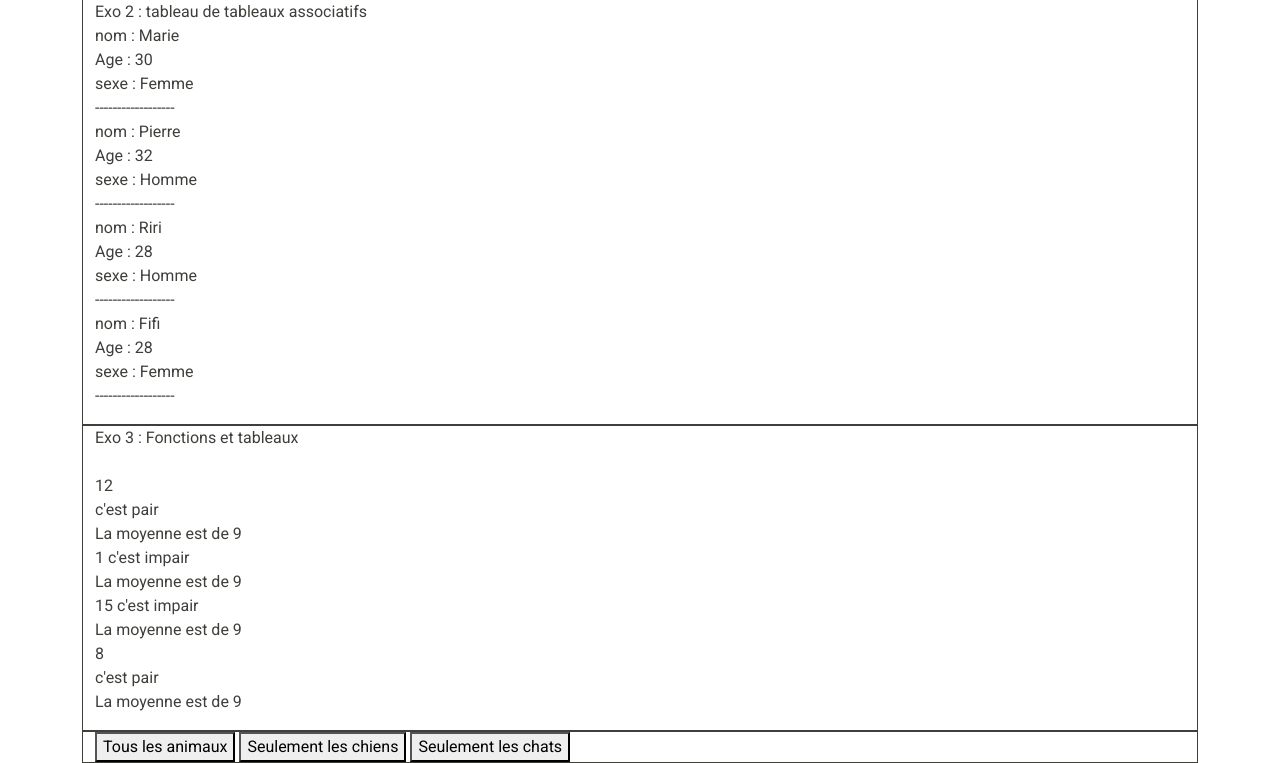
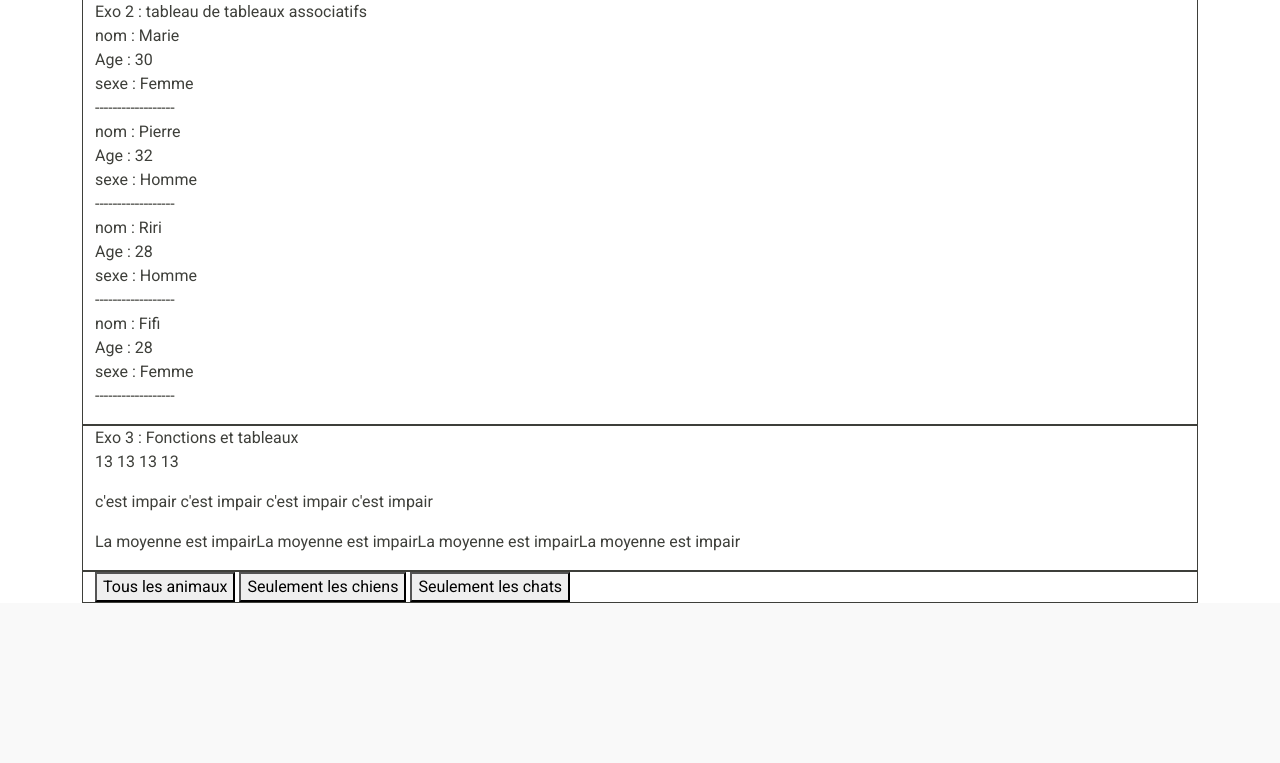
Before and after one commit to MaximeMillien/DWWMMM, a PHP site: page /exo1Moyen.php in a window 1280 px wide. Shown: the part 373-1136 px from the top of the page. After the commit the page ends 976 px from the top, so only its background shows below. Run offline with PHP 8.4, Linux system fonts and the light colour scheme.

Commit message:
27/11/222

```diff
--- a/SiteExercicePHPWEB/exo1Moyen.php
+++ b/SiteExercicePHPWEB/exo1Moyen.php
@@ -36,12 +36,15 @@ array("nom" => "Fifi" , "Age" => "28" , "sexe" => "Femme")]
 
 <!-- Question 3 -->
 <?php
-$tabNotes = array(12,1,15,8);
+$tabNotes = array(13,13,13,13);
 ?>
 
 <div class="container border border-dark">
     <label >Exo 3 : Fonctions et tableaux</label>
- <p><?php  for ($i = 0 ; $i < count($tabNotes) ; $i++) : afficherTableau($tabNotes[$i])  . estTableauPair ($tabNotes[$i]) . calculerMoyenne($tabNotes[$i]) ; endfor ?></p>
+ <p><?php  for ($i = 0 ; $i < count($tabNotes) ; $i++) : afficherTableau($tabNotes[$i])   ; endfor ?></p>
+ <p><?php for ($i = 0 ; $i < count($tabNotes) ; $i++) : estTableauPair ($tabNotes[$i]) ; endfor?></p>
+ <p><?php  for ($i = 0 ; $i < count($tabNotes) ; $i++) : calculerMoyenne($tabNotes[$i])  ; endfor ?></p>
+
 </div>
 
 
--- a/SiteExercicePHPWEB/fonctions.php
+++ b/SiteExercicePHPWEB/fonctions.php
@@ -11,21 +11,26 @@ function personnes($identite){
 
 
 function afficherTableau($tabNotes){
-   echo " <br> " . $tabNotes;
+   echo "  " . $tabNotes;
 }
 
 function calculerMoyenne($moyenne){
-    $tabNotes = array(12,1,15,8);
-    $moyenne = array_sum ($tabNotes)/ count ($tabNotes);
-    echo " <br> La moyenne est de " . $moyenne;
+$pair = null;
+$Notes = array(13,13,13,13);
+$moyenne = array_sum ($Notes)/ count ($Notes);
 
+    if ($moyenne%2 == $pair)
+    echo "La moyenne est pair";
+    elseif ($moyenne%2 !== $pair){
+        echo "La moyenne est impair";
+    }
 }
 
-function estTableauPair($tabNotes){
+function estTableauPair($moyenne){
 $pair = null;
-    if ($tabNotes%2 == $pair){
+    if ($moyenne%2 == $pair){
         echo " <br> c'est pair ";
-    } elseif ($tabNotes%2 !== $pair) {
+    } elseif ($moyenne%2 !== $pair) {
         echo " c'est impair ";
     }
 }
```
